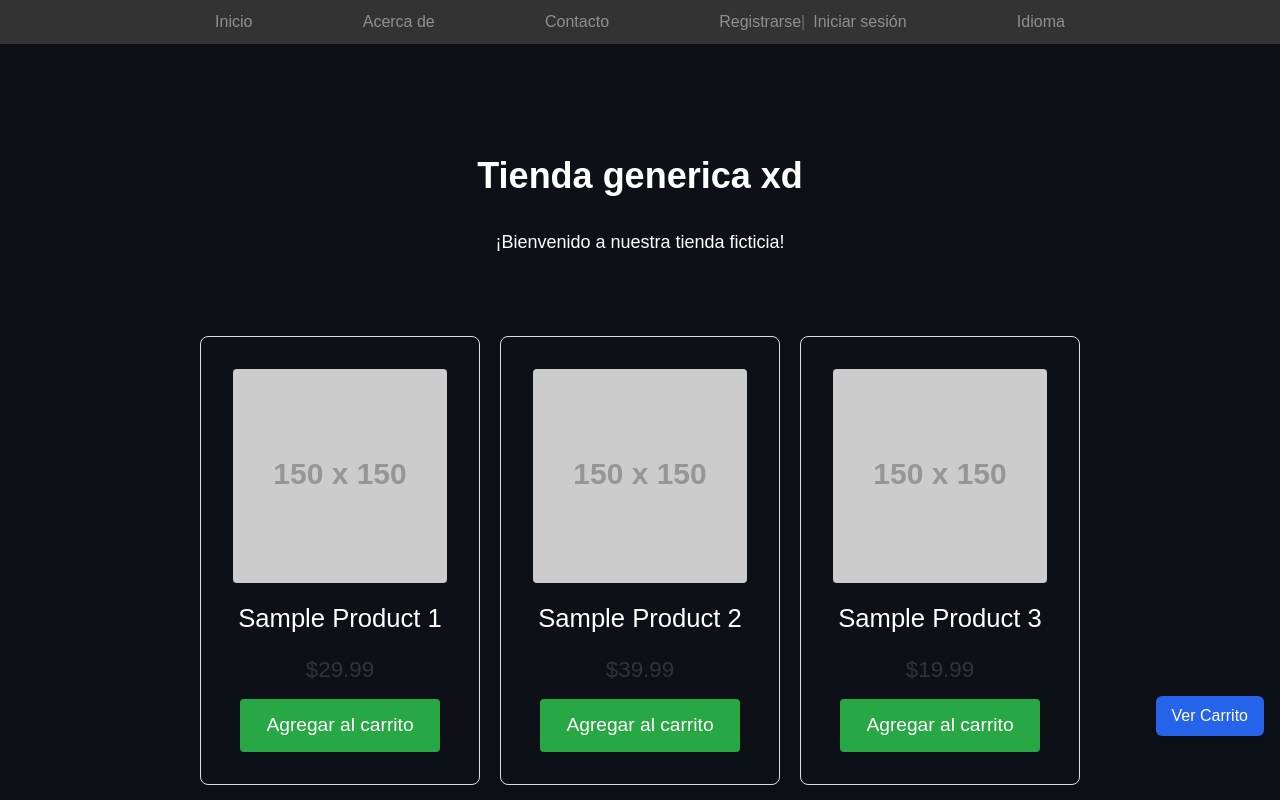
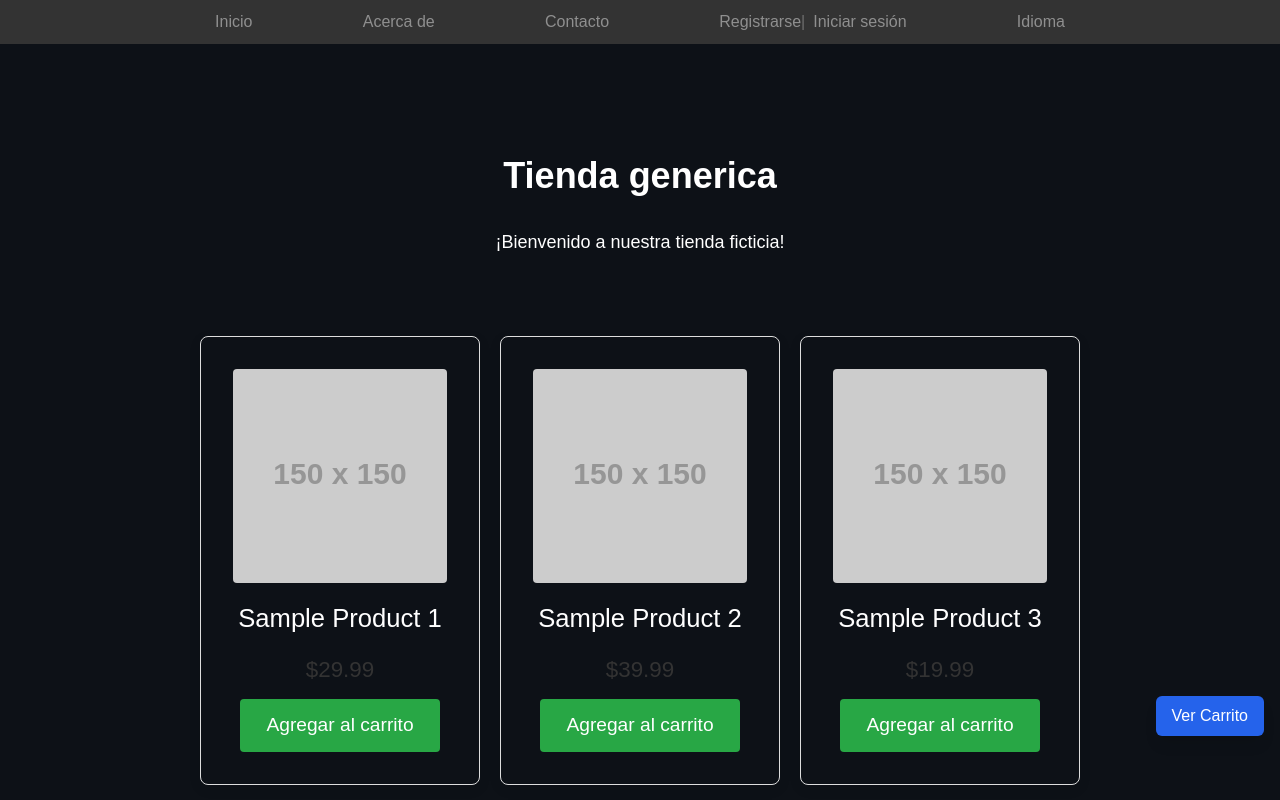
Before and after one commit to Afarx1/Proyecto-Software-Grupo-5, a Next.js app: page / in a window 1280 px wide. Shown: the top 800 px of the page. Built offline with nearby package versions, Linux system fonts and the light colour scheme.

Commit message:
edit
-Se eliminó "xd" de título de homepage

```diff
--- a/src/app/page.js
+++ b/src/app/page.js
@@ -6,7 +6,7 @@ import ProductCard from '../components/ProductCard';
 
 const translations = {
   en: {
-    title: "Generic Store xd",
+    title: "Generic Store",
     description: "Welcome to our fictional store!",
     cartTitle: "Your Cart",
     viewCart: "View Cart",
@@ -18,7 +18,7 @@ const translations = {
     paidMessage: "You've paid a total of",
   },
   es: {
-    title: "Tienda generica xd",
+    title: "Tienda generica",
     description: "¡Bienvenido a nuestra tienda ficticia!",
     cartTitle: "Tu Carrito",
     viewCart: "Ver Carrito",
@@ -30,7 +30,7 @@ const translations = {
     paidMessage: "Has pagado un total de",
   },
   de: {
-    title: "Generischer Laden xd",
+    title: "Generischer Laden",
     description: "Willkommen in unserem fiktiven Laden!",
     cartTitle: "Ihr Warenkorb",
     viewCart: "Warenkorb anzeigen",
@@ -42,7 +42,7 @@ const translations = {
     paidMessage: "Sie haben einen Gesamtbetrag von",
   },
   fr: {
-    title: "Magasin générique xd",
+    title: "Magasin générique",
     description: "Bienvenue dans notre magasin fictif !",
     cartTitle: "Votre Panier",
     viewCart: "Voir le Panier",
```
